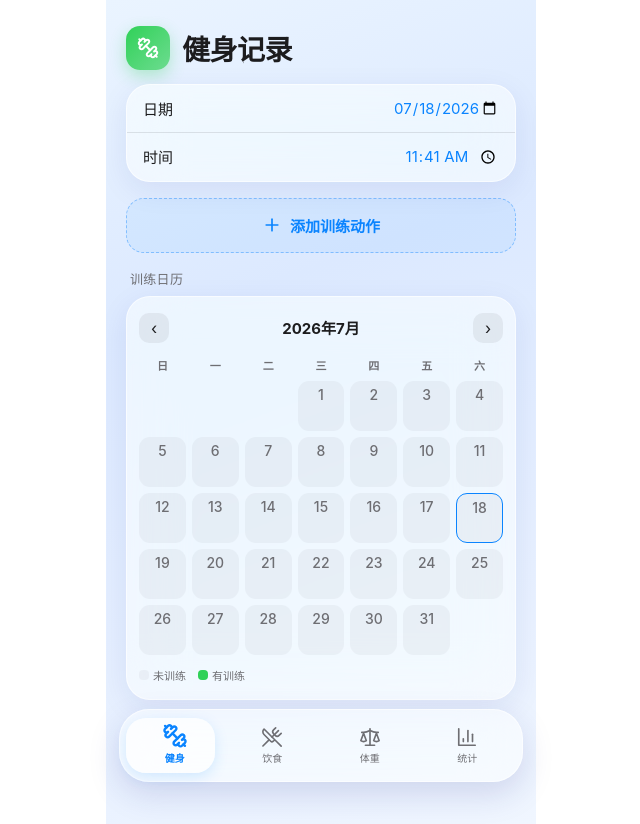
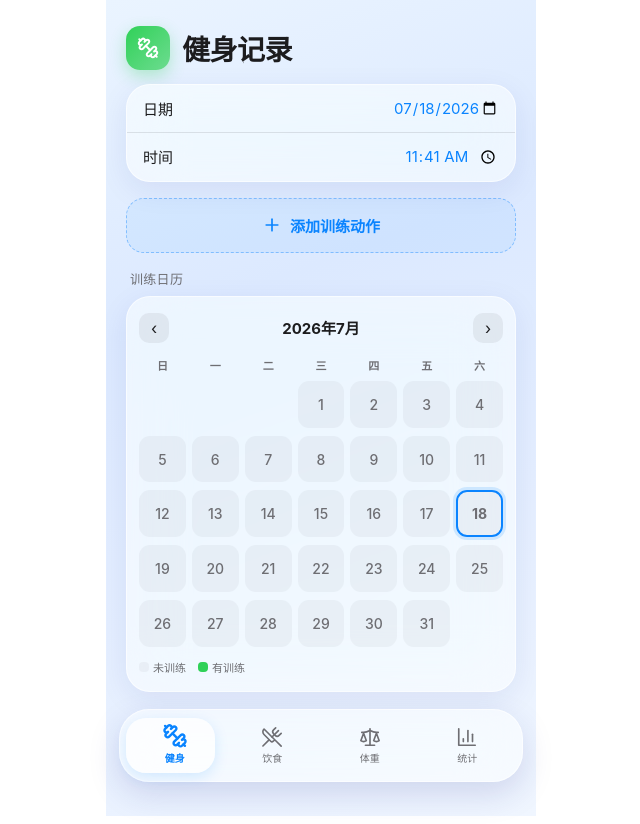
Before and after one commit to Vein616/Vibe-CodingforFitAPP, a React (Vite) app: page / in a window 1280 px wide. Shown: the whole page, without its empty margins (319-959 px from the left). Built offline with nearby package versions, Linux system fonts and the light colour scheme.

Commit message:
优化更新V4.9
ui界面细微调整

```diff
--- a/src/App.jsx
+++ b/src/App.jsx
@@ -85,6 +85,8 @@ const MEAL_TYPES = [
 
 const UNITS = ['kg', '秒', '分钟', '公里'];
 
+const MACARON = { 胸: '#FF9FB0', 背: '#8FCBEB', 肩: '#FFC28A', 腿: '#B7A6EE', 臂: '#8FE0C7', 腹: '#FFA8CE', 有氧: '#9BE0AE', 'AI推荐': '#C7B8F5', 自定义: '#B9B9C4' };
+
 function uid() { return Math.random().toString(36).slice(2, 10); }
 function todayStr() { return new Date().toISOString().slice(0, 10); }
 function nowTime() { return new Date().toTimeString().slice(0, 5); }
@@ -265,7 +267,7 @@ function Modal({ title, onClose, children, width }) {
 
 const navBtnStyle = { border: 'none', background: 'rgba(120,120,128,0.12)', borderRadius: 10, width: 30, height: 30, fontSize: 16, color: C.text, cursor: 'pointer', fontFamily: FONT, flexShrink: 0 };
 
-function MonthCalendar({ year, month, onPrev, onNext, valueByDate, colorFn, binary, onDayClick, tagsByDate, presenceByDate, subLabelByDate }) {
+function MonthCalendar({ year, month, onPrev, onNext, valueByDate, colorFn, binary, onDayClick, presenceByDate, subLabelByDate, subLabelColorByDate, darkText }) {
   const first = new Date(year, month, 1);
   const startWeekday = first.getDay();
   const daysInMonth = new Date(year, month + 1, 0).getDate();
@@ -292,36 +294,28 @@ function MonthCalendar({ year, month, onPrev, onNext, valueByDate, colorFn, bina
         ))}
       </div>
       {weeks.map((week, wi) => (
-        <div key={wi} style={{ display: 'grid', gridTemplateColumns: 'repeat(7,1fr)', gap: 6, marginBottom: 6 }}>
+        <div key={wi} style={{ display: 'grid', gridTemplateColumns: 'repeat(7,1fr)', gap: 6, marginBottom: 8 }}>
           {week.map((d, di) => {
             if (!d) return <div key={di} />;
             const dateStr = `${year}-${String(month + 1).padStart(2, '0')}-${String(d).padStart(2, '0')}`;
             const val = valueByDate[dateStr];
             const has = presenceByDate ? !!presenceByDate[dateStr] : (val || 0) > 0;
             const isToday = dateStr === today;
-            const tags = tagsByDate && tagsByDate[dateStr];
             const subLabel = subLabelByDate && subLabelByDate[dateStr];
+            const subLabelColor = (subLabelColorByDate && subLabelColorByDate[dateStr]) || C.sub;
             return (
-              <button key={di} onClick={() => onDayClick(dateStr)} style={{
-                minHeight: 50, border: isToday ? `1.5px solid ${C.blue}` : 'none', borderRadius: 11,
-                background: binary ? (has ? colorFn(1) : 'rgba(120,120,128,0.07)') : colorFn(val || 0),
-                cursor: 'pointer', fontSize: 14, fontWeight: has ? 700 : 500,
-                color: has ? '#fff' : C.sub, fontFamily: FONT, padding: '5px 2px 4px',
-                display: 'flex', flexDirection: 'column', alignItems: 'center', justifyContent: 'flex-start', gap: 2,
-              }}>
-                <span>{d}</span>
-                {tags && tags.length > 0 && (
-                  <span style={{ display: 'flex', gap: 2, flexWrap: 'wrap', justifyContent: 'center' }}>
-                    {tags.map((t, ci) => (
-                      <span key={ci} style={{
-                        fontSize: 8, lineHeight: '13px', width: 13, height: 13, borderRadius: 4,
-                        background: t.color, color: '#fff', border: '1px solid rgba(255,255,255,0.7)', fontFamily: FONT,
-                      }}>{t.label[0]}</span>
-                    ))}
-                  </span>
+              <div key={di} style={{ display: 'flex', flexDirection: 'column', alignItems: 'center', gap: 3 }}>
+                <button onClick={() => onDayClick(dateStr)} style={{
+                  width: '100%', aspectRatio: '1', border: isToday ? `2px solid ${C.blue}` : 'none', borderRadius: 11,
+                  background: binary ? (has ? colorFn(1) : 'rgba(120,120,128,0.07)') : colorFn(val || 0),
+                  boxShadow: isToday ? `0 0 0 3px rgba(10,132,255,0.15)` : 'none',
+                  cursor: 'pointer', fontSize: 14, fontWeight: (has || isToday) ? 700 : 500,
+                  color: darkText ? C.text : (has ? '#fff' : C.sub), fontFamily: FONT, padding: 0,
+                }}>{d}</button>
+                {subLabel && (
+                  <span style={{ fontSize: 9, fontWeight: 700, fontFamily: FONT, color: subLabelColor, maxWidth: '100%', overflow: 'hidden', textOverflow: 'ellipsis', whiteSpace: 'nowrap' }}>{subLabel}</span>
                 )}
-                {subLabel && <span style={{ fontSize: 8, fontFamily: FONT, opacity: 0.9 }}>{subLabel}</span>}
-              </button>
+              </div>
             );
           })}
         </div>
@@ -397,6 +391,7 @@ function WorkoutTab({ workouts, save }) {
   const [wheelEdit, setWheelEdit] = useState(null);
   const [unitEdit, setUnitEdit] = useState(null);
   const [customUnit, setCustomUnit] = useState('');
+  const [unitsList, setUnitsList] = useState(UNITS);
   const [, forceTick] = useState(0);
 
   useEffect(() => {
@@ -560,13 +555,23 @@ function WorkoutTab({ workouts, save }) {
 
   const sorted = [...workouts].sort((a, b) => (b.date + b.time).localeCompare(a.date + a.time));
   const workoutDayMap = useMemo(() => { const m = {}; workouts.forEach(w => { m[w.date] = (m[w.date] || 0) + 1; }); return m; }, [workouts]);
-  const workoutTagsByDate = useMemo(() => {
+  const workoutMainPartByDate = useMemo(() => {
+    const counts = {};
+    workouts.forEach(w => {
+      const c = counts[w.date] = counts[w.date] || {};
+      (w.exercises || []).forEach(e => { c[e.group] = (c[e.group] || 0) + 1; });
+    });
     const m = {};
-    workouts.forEach(w => {
-      const seen = new Map();
-      (w.exercises || []).forEach(e => { if (!seen.has(e.group)) seen.set(e.group, e.color); });
-      m[w.date] = [...seen.entries()].map(([label, color]) => ({ label, color })).slice(0, 3);
+    Object.entries(counts).forEach(([d, c]) => {
+      let best = null, bestN = 0;
+      Object.entries(c).forEach(([k, v]) => { if (v > bestN) { best = k; bestN = v; } });
+      if (best) m[d] = best;
     });
+    return m;
+  }, [workouts]);
+  const workoutMainPartColorByDate = useMemo(() => {
+    const m = {};
+    Object.entries(workoutMainPartByDate).forEach(([d, part]) => { m[d] = MACARON[part] || MACARON['自定义']; });
     return m;
   }, [workouts]);
   const currentGroup = MUSCLE_GROUPS.find(g => g.key === activeGroup);
@@ -877,17 +882,19 @@ function WorkoutTab({ workouts, save }) {
         {unitEdit && (() => {
           const ex = selected.find(e => e.id === unitEdit);
           if (!ex) return null;
-          const items = UNITS.includes(ex.unit) ? UNITS : [...UNITS, ex.unit];
+          const items = unitsList.includes(ex.unit) ? unitsList : [...unitsList, ex.unit];
           return (
             <Modal title="强度单位" onClose={() => setUnitEdit(null)} width={260}>
-              <WheelPicker value={ex.unit} items={items}
+              <WheelPicker key={items.join('|')} value={ex.unit} items={items}
                 onChange={v => setSelected(s => s.map(e => e.id === unitEdit ? { ...e, unit: v } : e))} />
               <div style={{ display: 'flex', gap: 6, marginTop: 12 }}>
                 <input value={customUnit} onChange={e => setCustomUnit(e.target.value)} placeholder="自定义单位，如：片"
                   style={{ ...inputStyle, flex: 1 }} />
                 <button onClick={() => {
-                  if (!customUnit.trim()) return;
-                  setSelected(s => s.map(e => e.id === unitEdit ? { ...e, unit: customUnit.trim() } : e));
+                  const u = customUnit.trim();
+                  if (!u) return;
+                  setUnitsList(list => list.includes(u) ? list : [...list, u]);
+                  setSelected(s => s.map(e => e.id === unitEdit ? { ...e, unit: u } : e));
                   setCustomUnit('');
                 }} style={{ border: 'none', background: C.blue, borderRadius: 10, width: 40, cursor: 'pointer', display: 'flex', alignItems: 'center', justifyContent: 'center' }}>
                   <Check size={15} color="#fff" />
@@ -907,7 +914,8 @@ function WorkoutTab({ workouts, save }) {
               year={calDate.year} month={calDate.month}
               onPrev={() => setCalDate(c => { const m = c.month - 1; return m < 0 ? { year: c.year - 1, month: 11 } : { year: c.year, month: m }; })}
               onNext={() => setCalDate(c => { const m = c.month + 1; return m > 11 ? { year: c.year + 1, month: 0 } : { year: c.year, month: m }; })}
-              valueByDate={workoutDayMap} colorFn={() => 'rgba(48,209,88,1)'} binary tagsByDate={workoutTagsByDate}
+              valueByDate={workoutDayMap} colorFn={() => 'rgba(48,209,88,1)'} binary
+              subLabelByDate={workoutMainPartByDate} subLabelColorByDate={workoutMainPartColorByDate}
               onDayClick={d => { if (workoutDayMap[d]) { setCalDayDetail(d); setEditingId(null); } }}
             />
             <Legend items={[['未训练', 'rgba(120,120,128,0.07)'], ['有训练', 'rgba(48,209,88,1)']]} />
@@ -1276,17 +1284,20 @@ function WeightTab({ weights, save }) {
               <>
                 <div style={{ height: 260 }}>
                   <ResponsiveContainer width="100%" height="100%">
-                    <LineChart data={dayAvgData}
-                      margin={{ left: -20, right: 8, top: showAvg ? 20 : 5 }}
-                      onClick={e => {
-                        if (!e || !e.activeLabel) return;
-                        if (tappedDate === e.activeLabel) { setWeightDetail(e.activeLabel); setTappedDate(null); }
-                        else setTappedDate(e.activeLabel);
-                      }}>
+                    <LineChart data={dayAvgData} margin={{ left: -20, right: 8, top: showAvg ? 20 : 5 }}>
                       <CartesianGrid strokeDasharray="3 3" stroke={C.sep} vertical={false} />
                       <XAxis dataKey="date" tickFormatter={d => d.slice(5)} tick={{ fontSize: 10, fill: C.sub }} />
                       <YAxis tick={{ fontSize: 10, fill: C.sub }} domain={['dataMin - 1', 'dataMax + 1']} label={{ value: 'kg', angle: -90, position: 'insideLeft', fontSize: 11, fill: C.sub }} />
-                      <Tooltip labelFormatter={d => fmtDate(d)} {...tooltipStyle} formatter={v => [`${v} kg`, '当日均值']} cursor={false} />
+                      <Tooltip cursor={false} wrapperStyle={{ pointerEvents: 'auto' }} content={({ active, payload, label }) => {
+                        if (!active || !payload || !payload.length) return null;
+                        return (
+                          <div onClick={() => setWeightDetail(label)} style={{ ...tooltipStyle.contentStyle, cursor: 'pointer' }}>
+                            <div style={tooltipStyle.labelStyle}>{fmtDate(label)}</div>
+                            <div style={tooltipStyle.itemStyle}>当日均值 {payload[0].value} kg</div>
+                            <div style={{ fontSize: 10, color: C.blue, marginTop: 2 }}>点击查看详情</div>
+                          </div>
+                        );
+                      }} />
                       {showAvg && overallAvg !== null && (
                         <ReferenceLine y={overallAvg} stroke={C.orange} strokeDasharray="4 4"
                           label={{ value: `均值 ${overallAvg}kg`, position: 'top', fill: C.orange, fontSize: 11, fontFamily: FONT }} />
@@ -1466,6 +1477,11 @@ function StatsTab({ workouts, meals, weights }) {
     const t = Math.min(1, Math.abs(v) / 2);
     return v > 0 ? `rgba(255,69,58,${(0.25 + t * 0.75).toFixed(2)})` : `rgba(48,209,88,${(0.25 + t * 0.75).toFixed(2)})`;
   }
+  const weightDeltaTextColorByDate = useMemo(() => {
+    const m = {};
+    Object.entries(weightDeltaByDate).forEach(([d, v]) => { m[d] = !v ? C.sub : (v > 0 ? '#D70015' : '#1F9C4A'); });
+    return m;
+  }, [weightDeltaByDate]);
   const currentColorFn = metric === 'workout' ? workoutColor : metric === 'meal' ? mealColor : weightDeltaColor;
 
   const summaryTitles = { workout: '本周训练详情', duration: '本周训练时长详情', calories: '每日热量详情', weight: '体重变化详情' };
@@ -1491,6 +1507,8 @@ function StatsTab({ workouts, meals, weights }) {
                   onDayClick={setDayDetail}
                   presenceByDate={metric === 'weight' ? weightByDate : undefined}
                   subLabelByDate={metric === 'weight' ? weightDeltaLabelByDate : undefined}
+                  subLabelColorByDate={metric === 'weight' ? weightDeltaTextColorByDate : undefined}
+                  darkText={metric === 'weight'}
                 />
                 {metric === 'workout' && (
                   <div style={{ display: 'flex', alignItems: 'center', gap: 8, marginTop: 12 }}>
```
